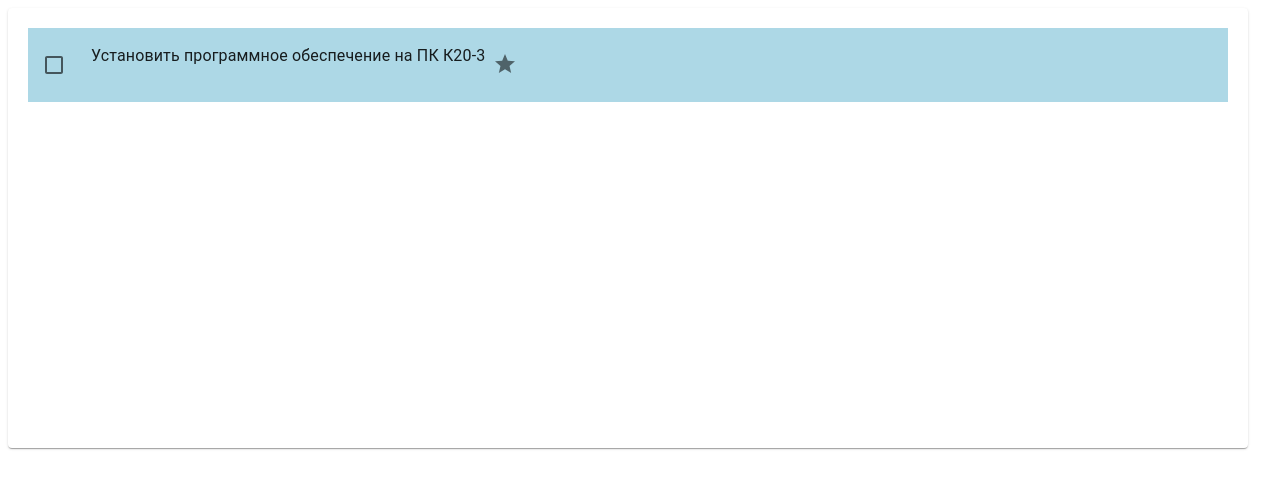
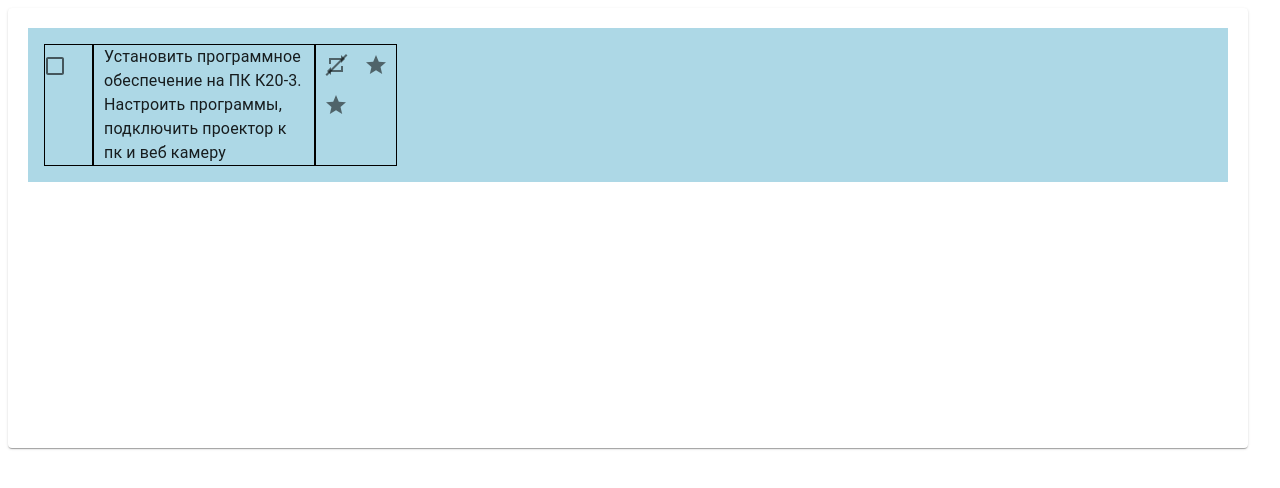
Before and after one commit to itrobotom/myplanning_ui, a React (Create React App) app: page / in a window 1280 px wide. Shown: the top 488 px of the page. Built offline with nearby package versions, Linux system fonts and the light colour scheme.

Commit message:
продолжил оформлять таску

```diff
--- a/src/components/CardTask/CardTask.jsx
+++ b/src/components/CardTask/CardTask.jsx
@@ -4,6 +4,7 @@ import { Card, CardMedia,  CardActionArea, Typography, Box, IconButton, CardCont
 import StarIcon from '@mui/icons-material/Star';
 import FormControlLabel from '@mui/material/FormControlLabel';
 import Checkbox from '@mui/material/Checkbox';
+import RepeatIcon from '@mui/icons-material/Repeat';
 
 function CardTask({props}) {
     //если развернутая карточка задачи, то она выше
@@ -29,7 +30,7 @@ function CardTask({props}) {
                 <Typography>Контент карточки</Typography>
             </CardContent> */}
             <Box sx={{padding: 2, backgroundColor: 'lightblue', display: 'flex'}}>
-                <Box>
+                <Box sx={{border: "1px solid black"}}>
                     <FormControlLabel
                         control={<Checkbox
                             defaultNohecked
@@ -40,15 +41,54 @@ function CardTask({props}) {
                     />
                 </Box>
                 <Box>
-                    <Typography>Установить программное обеспечение на ПК К20-3</Typography>
+                    <Box sx={{border: "1px solid black", width:"200px", display: 'flex', alignItems: "center", pl:"10px", pr:"10px"}}>
+                        <Typography>Установить программное обеспечение на ПК К20-3. Настроить программы, подключить проектор к пк и веб камеру</Typography>
+                    </Box>
+                    {/* иконки и настройки ниже самой задачи */}
                 </Box>
-                <Box>
+
+                <Box sx={{border: "1px solid black"}}>
+                    {/* две иконки рядом (повтор и статус) */}
+                    <Box sx={{display: "flex", justifyContent: "space-between"}}>
+                        <IconButton>
+                            <Box
+                                sx={{
+                                    position: 'relative',
+                                    display: 'inline-flex',
+                                    alignItems: 'center',
+                                    justifyContent: 'center',
+                                }}
+                            >
+                                {/* Сам значок Repeat */}
+                                <RepeatIcon />
+
+                                {/* Линия перечеркивания */}
+                                <Box
+                                    sx={{
+                                    position: 'absolute',
+                                    width: '120%',
+                                    height: '2px',
+                                    backgroundColor: 'currentColor',
+                                    top: '50%',
+                                    transform: 'translateY(-50%) rotate(-45deg)',
+                                    }}
+                                />
+                            </Box>
+                        </IconButton>
+
+                        <IconButton>
+                            <StarIcon></StarIcon>
+                        </IconButton>
+
+                    </Box>
+                    {/* иконка редактирования, которая появляется внизу после разворачивания карточки задачи */}
                     <IconButton>
                         <StarIcon></StarIcon>
                     </IconButton>
                 </Box>
             </Box>
 
+
         </Card>
     );
 }
```
